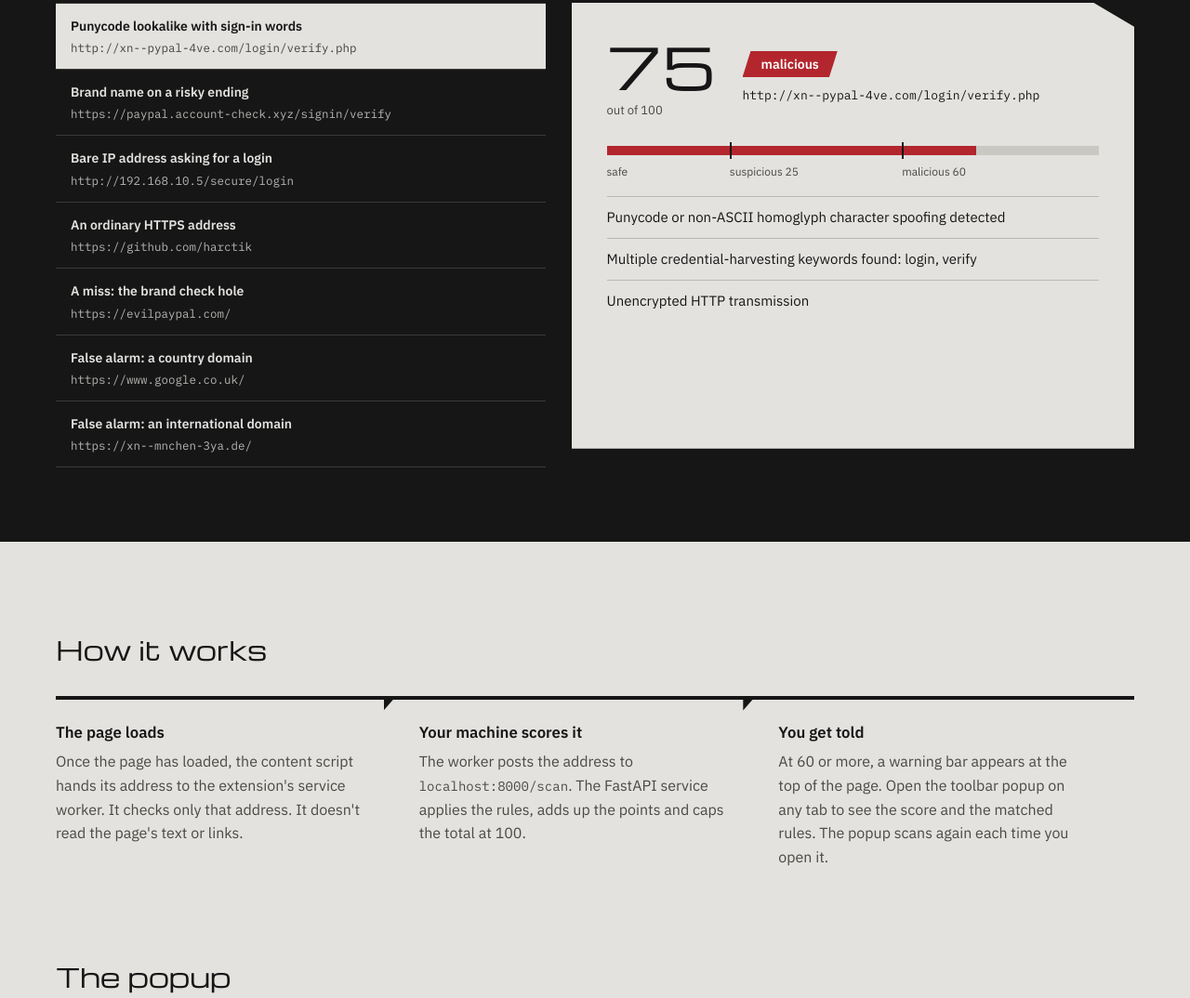
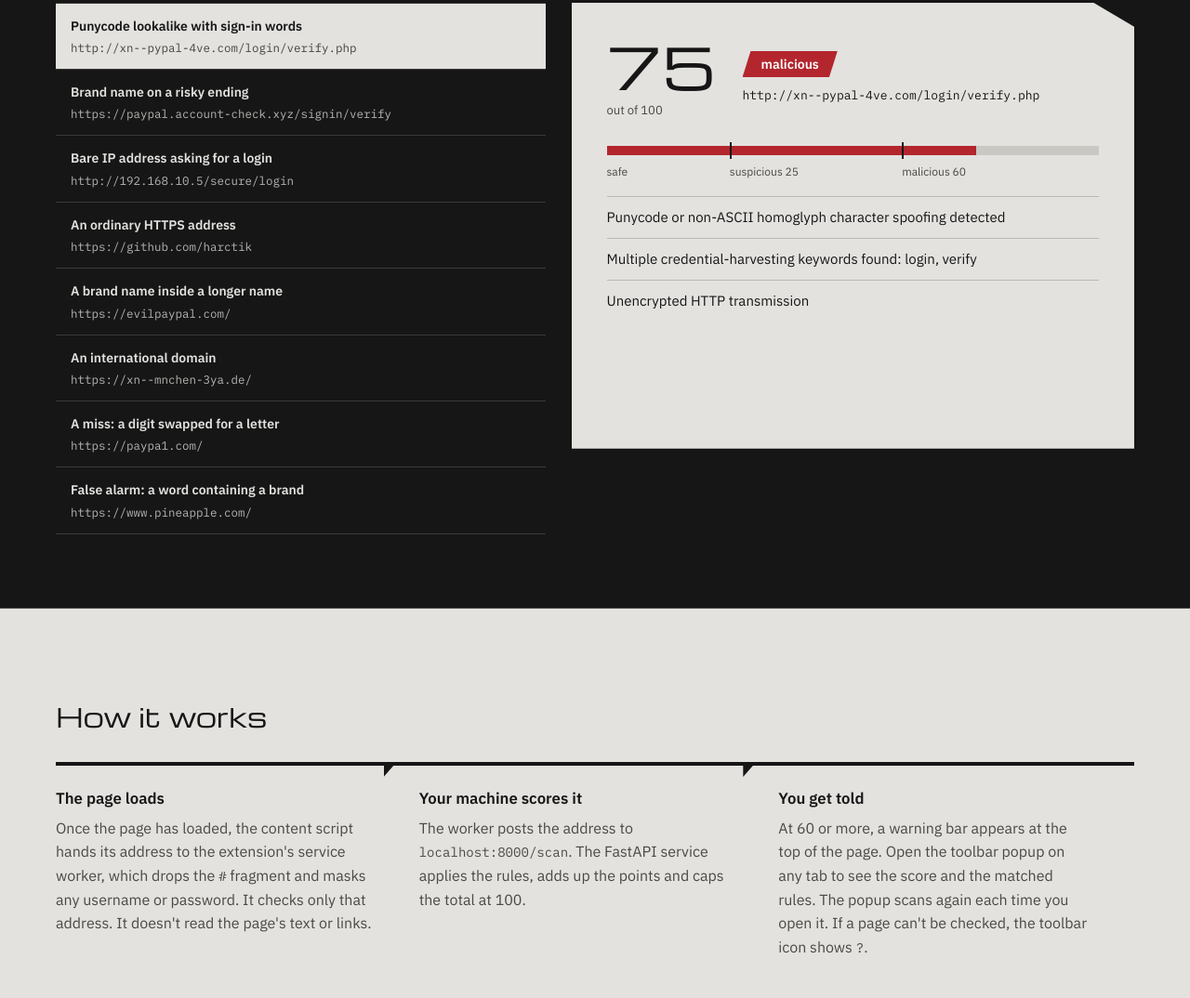
Before and after one commit to harctik/PhishGuard, a browser extension: page docs/index.html in a window 1280 px wide. Shown: the part 915-1989 px from the top of the page at 93% size. Drawn offline with nearby package versions, Linux system fonts and the light colour scheme.

Commit message:
Update README and project page to match the fixes
Co-Authored-By: Claude Sonnet 5.5 <noreply@anthropic.com>

```diff
--- a/docs/index.html
+++ b/docs/index.html
@@ -32,7 +32,7 @@
     <section class="hero wrap">
       <div class="hero-copy">
         <h1>Read the address before you type the password.</h1>
-        <p>Vanguard is a Chrome extension with a small Python service behind it. It scores the address of the page you're on against nine fixed rules and tells you which ones matched. The service runs on your own machine.</p>
+        <p>Vanguard is a Chrome extension with a small Python service behind it. It scores the address of the page you're on against ten fixed rules and tells you which ones matched. The service runs on your own machine.</p>
         <p class="actions">
           <a class="button" href="#setup">Run it locally</a>
           <a class="link" href="#rules">See every rule</a>
@@ -44,7 +44,7 @@
     <section class="bench" aria-labelledby="bench-title">
       <div class="wrap">
         <h2 id="bench-title">What the detector says</h2>
-        <p class="lede">Pick an address. These are saved outputs of <code>evaluate_url</code> from the code in this repository, including one miss and two false alarms. This page doesn't scan anything live, and none of these links is opened.</p>
+        <p class="lede">Pick an address. These are saved outputs of <code>evaluate_url</code> from the code in this repository, including one miss and one false alarm. This page doesn't scan anything live, and none of these links is opened.</p>
         <div class="bench-grid">
           <div class="specimens" id="specimens" role="group" aria-label="Sample addresses"></div>
           <div class="result" aria-live="polite">
@@ -72,7 +72,7 @@
       <ol class="flow">
         <li>
           <h3>The page loads</h3>
-          <p>Once the page has loaded, the content script hands its address to the extension's service worker. It checks only that address. It doesn't read the page's text or links.</p>
+          <p>Once the page has loaded, the content script hands its address to the extension's service worker, which drops the <code>#</code> fragment and masks any username or password. It checks only that address. It doesn't read the page's text or links.</p>
         </li>
         <li>
           <h3>Your machine scores it</h3>
@@ -80,7 +80,7 @@
         </li>
         <li>
           <h3>You get told</h3>
-          <p>At 60 or more, a warning bar appears at the top of the page. Open the toolbar popup on any tab to see the score and the matched rules. The popup scans again each time you open it.</p>
+          <p>At 60 or more, a warning bar appears at the top of the page. Open the toolbar popup on any tab to see the score and the matched rules. The popup scans again each time you open it. If a page can't be checked, the toolbar icon shows <code>?</code>.</p>
         </li>
       </ol>
     </section>
@@ -102,14 +102,15 @@
         <table>
           <thead><tr><th scope="col">Rule</th><th scope="col">Matches when</th><th scope="col" class="pts">Points</th></tr></thead>
           <tbody>
-            <tr><th scope="row">Lookalike characters</th><td>The hostname has a punycode label (<code>xn--</code>) or any non-ASCII character. Legitimate international domains match too.</td><td class="pts">45</td></tr>
-            <tr><th scope="row">Brand name</th><td>The hostname contains paypal, apple, google, microsoft, amazon, netflix, chase, wellsfargo, bankofamerica, binance or coinbase, and doesn't end with that name followed by <code>.com</code>.</td><td class="pts">40</td></tr>
+            <tr><th scope="row">Lookalike characters</th><td>After punycode is decoded, a hostname label mixes writing systems (Latin with Chinese, Japanese or Korean is allowed), is wholly Latin-looking Cyrillic or Greek, or imitates a listed brand. Punycode that doesn't decode also matches.</td><td class="pts">45</td></tr>
+            <tr><th scope="row">Internationalised name</th><td>Any other hostname with a punycode label (<code>xn--</code>) or a non-ASCII character. Not added on top of the rule above.</td><td class="pts">15</td></tr>
+            <tr><th scope="row">Brand name</th><td>The hostname contains paypal, apple, google, microsoft, amazon, netflix, chase, wellsfargo, bankofamerica, binance or coinbase, and its registrable domain isn't exactly that name on an accepted ending (.com, a listed co. or com. country ending, or .de .fr .it .es .nl .ca .in .ie .at .be .ch .se .pl).</td><td class="pts">40</td></tr>
             <tr><th scope="row">IP address</th><td>The host is a bare IPv4 address. IPv6 isn't checked.</td><td class="pts">35</td></tr>
             <tr><th scope="row">At sign</th><td><code>@</code> appears anywhere in the address.</td><td class="pts">30</td></tr>
             <tr><th scope="row">Risky ending</th><td>The hostname ends in .xyz, .top, .buzz, .club, .work, .cfd, .sbs or .cam.</td><td class="pts">20</td></tr>
             <tr><th scope="row">Sign-in words</th><td>The path or query contains at least two of: login, signin, verify, secure, update, banking, account, password, credential, auth, wallet, recover.</td><td class="pts">20</td></tr>
             <tr><th scope="row">Random-looking host</th><td>The Shannon entropy of the hostname is above 4.2.</td><td class="pts">20</td></tr>
-            <tr><th scope="row">Deep subdomains</th><td>Three or more labels sit in front of the last two.</td><td class="pts">15</td></tr>
+            <tr><th scope="row">Deep subdomains</th><td>Three or more labels sit in front of the registrable domain.</td><td class="pts">15</td></tr>
             <tr><th scope="row">No HTTPS</th><td>The address doesn't use <code>https</code>. An address sent without a scheme is treated as <code>http</code>.</td><td class="pts">10</td></tr>
           </tbody>
         </table>
@@ -122,11 +123,12 @@
       <p class="lede">Treat a low score as "no rule matched", never as "this site is fine".</p>
       <dl class="limits">
         <div><dt>It only reads the address</dt><dd>A phishing page on an ordinary-looking or hijacked domain will score low. There's no blocklist, reputation lookup or page analysis.</dd></div>
-        <div><dt>The brand check has a hole</dt><dd><code>evilpaypal.com</code> ends with <code>paypal.com</code>, so it isn't flagged. <code>google.co.uk</code> doesn't, so it is.</dd></div>
+        <div><dt>The brand check is blunt</dt><dd><code>pineapple.com</code> contains <code>apple</code>, so it's flagged, as are other domains the brands own. <code>paypa1.com</code> isn't. Brand names on accepted endings are trusted without an ownership check.</dd></div>
+        <div><dt>Short lookalike lists</dt><dd>The lookalike letters and two-part endings are short built-in lists. IPv6 hosts aren't matched by the IP rule.</dd></div>
         <div><dt>It warns after loading</dt><dd>Vanguard doesn't block navigation. The page has already loaded when the bar appears.</dd></div>
-        <div><dt>Quiet when offline</dt><dd>If the service isn't running, no warning bar appears. Only the popup tells you the page wasn't checked.</dd></div>
-        <div><dt>Full addresses are sent locally</dt><dd>Every page address, query string included, goes to the service on port 8000 over plain HTTP.</dd></div>
-        <div><dt>Open local API</dt><dd>The service accepts cross-origin requests from any site. Keep it bound to localhost and stop it when you aren't using it.</dd></div>
+        <div><dt>Quiet when offline</dt><dd>If the service isn't running, nothing appears in the page. The toolbar icon shows <code>?</code> and the popup says the page wasn't checked.</dd></div>
+        <div><dt>Full addresses are sent locally</dt><dd>Every web address, query string included, goes to <code>localhost:8000</code> over plain HTTP. Fragments are removed and any username or password is masked.</dd></div>
+        <div><dt>No API authentication</dt><dd>Browser access is limited to extensions and pages served from this machine, but other programs aren't restricted. Keep it bound to localhost.</dd></div>
       </dl>
     </section>
 
@@ -152,7 +154,7 @@ uvicorn backend.main:app --port 8000</code></pre>
             <li><code>GET /</code> service name and version</li>
             <li><code>GET /health</code> health check</li>
             <li><code>POST /scan</code> <code>{"url": "…"}</code></li>
-            <li><code>POST /scan/bulk</code> <code>{"urls": […]}</code>, up to 100</li>
+            <li><code>POST /scan/bulk</code> <code>{"urls": […]}</code>, up to 100 addresses of 8192 characters each</li>
           </ul>
         </div>
       </div>
--- a/docs/samples.js
+++ b/docs/samples.js
@@ -30,7 +30,8 @@ window.VANGUARD_SAMPLES = [
       },
       "homoglyph_analysis": {
         "is_punycode": true,
-        "has_mixed_script": false,
+        "is_idn": true,
+        "has_mixed_script": true,
         "non_ascii_count": 0,
         "spoofed": true
       }
@@ -68,6 +69,7 @@ window.VANGUARD_SAMPLES = [
       },
       "homoglyph_analysis": {
         "is_punycode": false,
+        "is_idn": false,
         "has_mixed_script": false,
         "non_ascii_count": 0,
         "spoofed": false
@@ -92,7 +94,7 @@ window.VANGUARD_SAMPLES = [
         "hostname": "192.168.10.5",
         "url_length": 32,
         "is_ip_host": true,
-        "subdomain_count": 2,
+        "subdomain_count": 0,
         "keywords_found": [
           "login",
           "secure"
@@ -104,6 +106,7 @@ window.VANGUARD_SAMPLES = [
       },
       "homoglyph_analysis": {
         "is_punycode": false,
+        "is_idn": false,
         "has_mixed_script": false,
         "non_ascii_count": 0,
         "spoofed": false
@@ -133,6 +136,7 @@ window.VANGUARD_SAMPLES = [
       },
       "homoglyph_analysis": {
         "is_punycode": false,
+        "is_idn": false,
         "has_mixed_script": false,
         "non_ascii_count": 0,
         "spoofed": false
@@ -140,28 +144,33 @@ window.VANGUARD_SAMPLES = [
     }
   },
   {
-    "label": "A miss: the brand check hole",
-    "note": "A miss. This lookalike should be flagged and is not.",
+    "label": "A brand name inside a longer name",
+    "note": "",
     "result": {
       "url": "https://evilpaypal.com/",
       "hostname": "evilpaypal.com",
-      "risk_score": 0,
-      "verdict": "SAFE",
+      "risk_score": 40,
+      "verdict": "SUSPICIOUS",
       "entropy": 3.3788,
-      "reasons": [],
+      "reasons": [
+        "Targeted brand spoofing detected: paypal"
+      ],
       "features": {
         "hostname": "evilpaypal.com",
         "url_length": 23,
         "is_ip_host": false,
         "subdomain_count": 0,
         "keywords_found": [],
-        "brand_mentions": [],
+        "brand_mentions": [
+          "paypal"
+        ],
         "has_risky_tld": false,
         "uses_https": true,
         "has_at_symbol": false
       },
       "homoglyph_analysis": {
         "is_punycode": false,
+        "is_idn": false,
         "has_mixed_script": false,
         "non_ascii_count": 0,
         "spoofed": false
@@ -169,49 +178,16 @@ window.VANGUARD_SAMPLES = [
     }
   },
   {
-    "label": "False alarm: a country domain",
-    "note": "A false alarm. This is Google's UK domain.",
-    "result": {
-      "url": "https://www.google.co.uk/",
-      "hostname": "www.google.co.uk",
-      "risk_score": 40,
-      "verdict": "SUSPICIOUS",
-      "entropy": 2.9835,
-      "reasons": [
-        "Targeted brand spoofing detected: google"
-      ],
-      "features": {
-        "hostname": "www.google.co.uk",
-        "url_length": 25,
-        "is_ip_host": false,
-        "subdomain_count": 2,
-        "keywords_found": [],
-        "brand_mentions": [
-          "google"
-        ],
-        "has_risky_tld": false,
-        "uses_https": true,
-        "has_at_symbol": false
-      },
-      "homoglyph_analysis": {
-        "is_punycode": false,
-        "has_mixed_script": false,
-        "non_ascii_count": 0,
-        "spoofed": false
-      }
-    }
-  },
-  {
-    "label": "False alarm: an international domain",
-    "note": "A false alarm risk. This is the punycode form of münchen.de, and every international domain gets these points.",
+    "label": "An international domain",
+    "note": "This is the punycode form of münchen.de. No lookalike pattern matches, so it gets 15 points.",
     "result": {
       "url": "https://xn--mnchen-3ya.de/",
       "hostname": "xn--mnchen-3ya.de",
-      "risk_score": 45,
-      "verdict": "SUSPICIOUS",
+      "risk_score": 15,
+      "verdict": "SAFE",
       "entropy": 3.4104,
       "reasons": [
-        "Punycode or non-ASCII homoglyph character spoofing detected"
+        "Internationalised domain name (no lookalike pattern recognised)"
       ],
       "features": {
         "hostname": "xn--mnchen-3ya.de",
@@ -226,9 +202,74 @@ window.VANGUARD_SAMPLES = [
       },
       "homoglyph_analysis": {
         "is_punycode": true,
+        "is_idn": true,
         "has_mixed_script": false,
         "non_ascii_count": 0,
-        "spoofed": true
+        "spoofed": false
+      }
+    }
+  },
+  {
+    "label": "A miss: a digit swapped for a letter",
+    "note": "A miss. This lookalike should be flagged and is not.",
+    "result": {
+      "url": "https://paypa1.com/",
+      "hostname": "paypa1.com",
+      "risk_score": 0,
+      "verdict": "SAFE",
+      "entropy": 2.9219,
+      "reasons": [],
+      "features": {
+        "hostname": "paypa1.com",
+        "url_length": 19,
+        "is_ip_host": false,
+        "subdomain_count": 0,
+        "keywords_found": [],
+        "brand_mentions": [],
+        "has_risky_tld": false,
+        "uses_https": true,
+        "has_at_symbol": false
+      },
+      "homoglyph_analysis": {
+        "is_punycode": false,
+        "is_idn": false,
+        "has_mixed_script": false,
+        "non_ascii_count": 0,
+        "spoofed": false
+      }
+    }
+  },
+  {
+    "label": "False alarm: a word containing a brand",
+    "note": "A false alarm risk. \"pineapple\" contains \"apple\", so any such name is flagged.",
+    "result": {
+      "url": "https://www.pineapple.com/",
+      "hostname": "www.pineapple.com",
+      "risk_score": 40,
+      "verdict": "SUSPICIOUS",
+      "entropy": 3.2928,
+      "reasons": [
+        "Targeted brand spoofing detected: apple"
+      ],
+      "features": {
+        "hostname": "www.pineapple.com",
+        "url_length": 26,
+        "is_ip_host": false,
+        "subdomain_count": 1,
+        "keywords_found": [],
+        "brand_mentions": [
+          "apple"
+        ],
+        "has_risky_tld": false,
+        "uses_https": true,
+        "has_at_symbol": false
+      },
+      "homoglyph_analysis": {
+        "is_punycode": false,
+        "is_idn": false,
+        "has_mixed_script": false,
+        "non_ascii_count": 0,
+        "spoofed": false
       }
     }
   }
```
Also changed, not shown: 1 other file.
